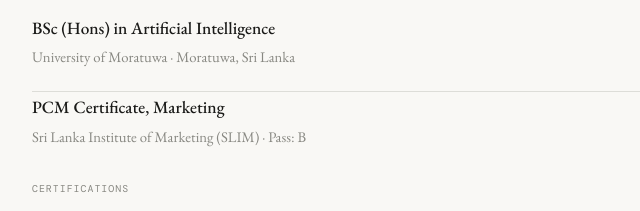
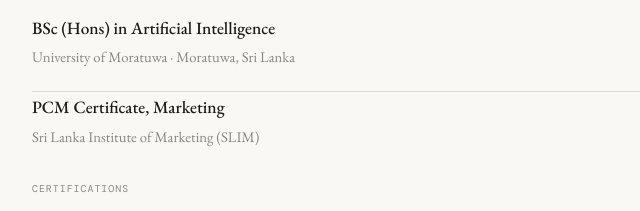
Before and after one commit to sahandewasinghe/sahandewasinghe.github.io, a plain HTML site: page index.html in a window 1280 px wide. Shown: the part 1309-1520 px from the top of the page, 308-948 px from the left. Drawn offline with nearby package versions, Linux system fonts and the light colour scheme; a web font is replaced by a local one.

Commit message:
PCM description changed

```diff
--- a/index.html
+++ b/index.html
@@ -784,7 +784,7 @@
           <div class="entry">
             <span class="entry-name">PCM Certificate, Marketing</span>
             <span class="entry-meta">2024</span>
-            <p class="entry-desc">Sri Lanka Institute of Marketing (SLIM) · Pass: B</p>
+            <p class="entry-desc">Sri Lanka Institute of Marketing (SLIM)</p>
           </div>
         </div>
 
```
